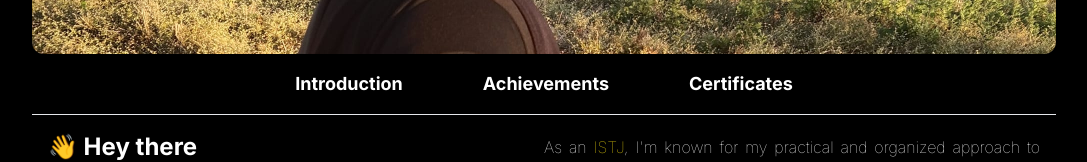
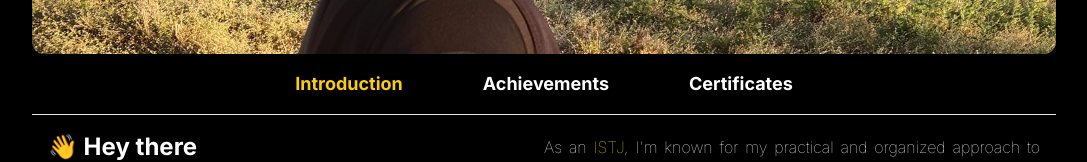
Before and after one commit to Ayban-17/Portfolio, a Next.js app: page /about in a window 1280 px wide. Shown: the part 314-476 px from the top of the page, without its empty margins (96-1183 px from the left). Built offline with nearby package versions, Linux system fonts and the light colour scheme.

Commit message:
Active status of introduction when first load on about resolved

```diff
--- a/src/components/about/AboutNav.tsx
+++ b/src/components/about/AboutNav.tsx
@@ -7,7 +7,7 @@ const navigations = ["Introduction", "Achievements", "Certificates"];
 const AboutNav = () => {
   const router = useRouter();
   const searchParams = useSearchParams();
-  const currentPath = searchParams.get("section");
+  const currentPath = searchParams.get("section") || "Introduction";
 
   return (
     <nav>
```
